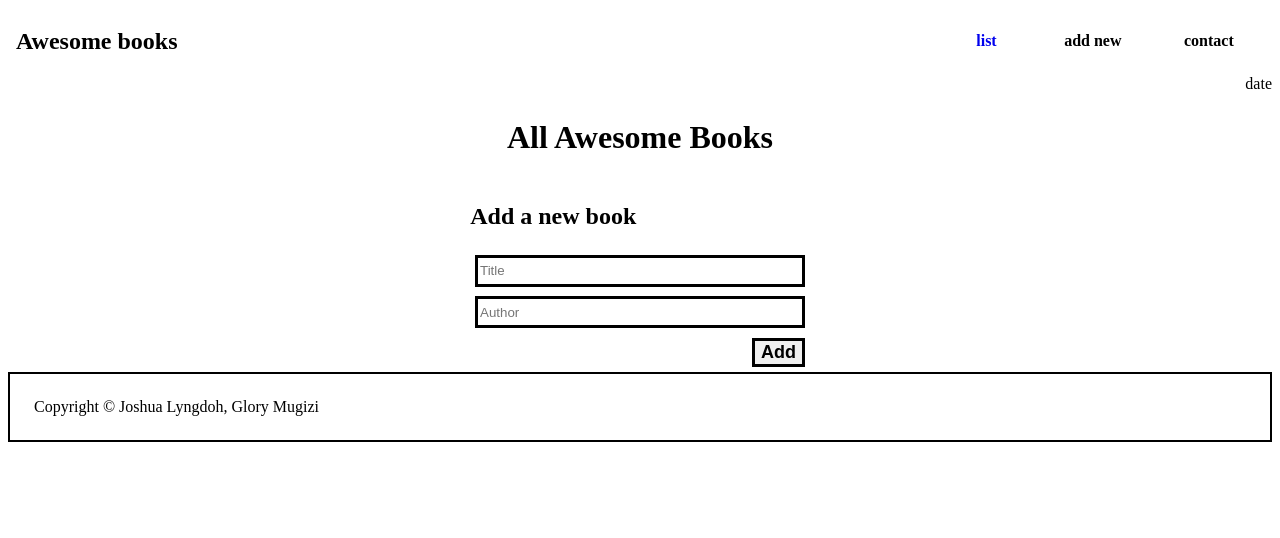
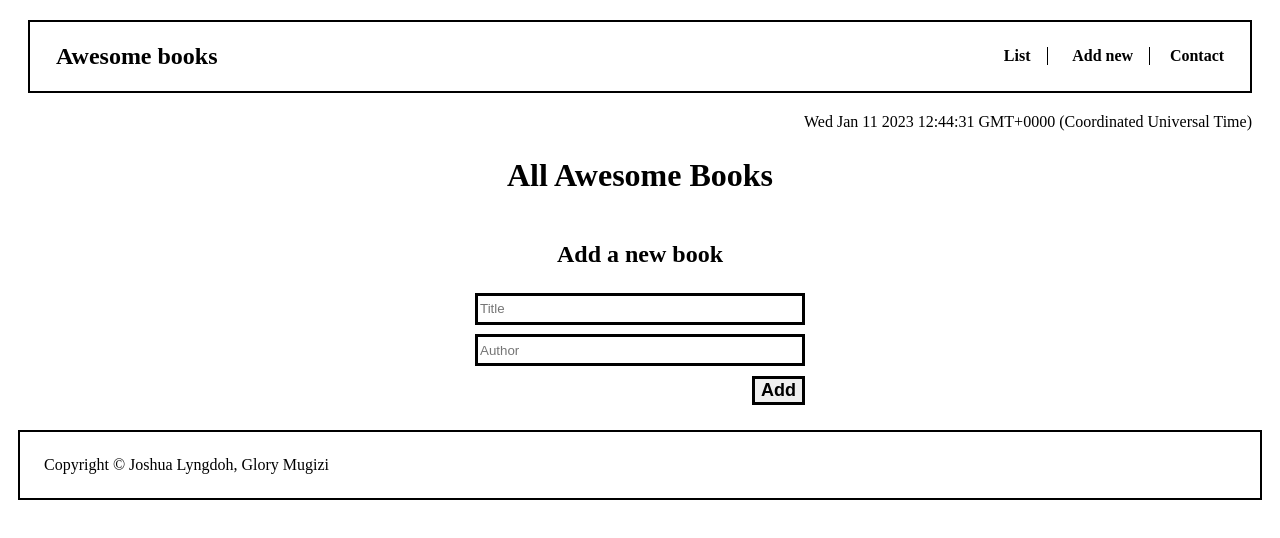
Before and after one commit to glorymugizi/awesome_books, a website: page index.html in a window 1280 px wide. Drawn offline with Linux system fonts and the light colour scheme.

Commit message:
Changes to HTML CSS and JS files

```diff
--- a/index.html
+++ b/index.html
@@ -12,12 +12,12 @@
       <nav class="navbar">
         <h2>Awesome books</h2>
         <ul class="listItems">
-          <li id="listbooks"><a href="#bookLibrary" class="active">list</a></li>
-          <li id="newbook">add new</li>
-          <li id="contactpage">contact</li>
+          <li id="listbooks" class="right">List</li>
+          <li id="newbook" class="right">Add new</li>
+          <li id="contactpage">Contact</li>
         </ul>
       </nav>
-      <div class="show-date"><span class="today-date">date</span></div>
+      <div id="date"></div>
     </header>
     <main>
       <section id="bookLibrary" class="library">
--- a/scripts.js
+++ b/scripts.js
@@ -8,8 +8,8 @@ const contactInfo = document.querySelector('#contactpage');
 const contactSection = document.querySelector('.info-section');
 const newbook = document.querySelector('#newbook');
 const addbooks = document.querySelector('.addbooks');
+const dates = document.querySelector('#date');
 
-const today = document.querySelector('.today-date');
 class Books {
   constructor(title, author) {
     this.title = title;
@@ -110,8 +110,7 @@ newbook.addEventListener('click', () => {
   showArea.classList.add('hidden');
   addbooks.style.display = 'flex';
 });
-// add book section
 
-// today = new Date();
+dates.innerHTML = Date();
 
 window.addEventListener('load', addedBook.dotiBooks());
--- a/style.css
+++ b/style.css
@@ -7,7 +7,7 @@
   display: flex;
 }
 
-.active a {
+a:active{
   color: blue;
 }
 
@@ -29,6 +29,13 @@
 .outer {
   border: 3px solid black;
   margin: 0.3rem;
+}
+
+.addbooks {
+  display: flex;
+  flex-direction: column;
+  align-items: center;
+  padding-bottom: 10px;
 }
 
 #readBook {
@@ -60,15 +67,20 @@
 
 .navbar {
   display: flex;
-  width: 100%;
   justify-content: space-between;
   align-items: center;
-  margin: 0 8px;
+  margin: 20px;
+  border: 2px solid black;
+  padding: 1px;
+}
+
+.navbar h2 {
+  padding-left: 25px;
 }
 
 .listItems {
   display: flex;
-  width: 20rem;
+  width: 15rem;
   justify-content: space-around;
   list-style: none;
   overflow: hidden;
@@ -77,11 +89,15 @@
 
 .listItems li {
   font-weight: 900;
-  padding: 5px 0;
 }
 
 .listItems li a {
   text-decoration: none;
+}
+
+.right {
+  padding-right: 1rem;
+  border-right: 1px solid black;
 }
 
 #newbook,
@@ -93,14 +109,16 @@
   display: none;
 }
 
-.show-date {
+#date {
   display: flex;
   justify-content: flex-end;
+  padding-right: 20px;
 }
 
 #footer {
   border: 2px solid black;
   padding: 1.5rem 0 1.5rem 1.5rem;
+  margin: 10px;
 }
 
 .info-section {
```
